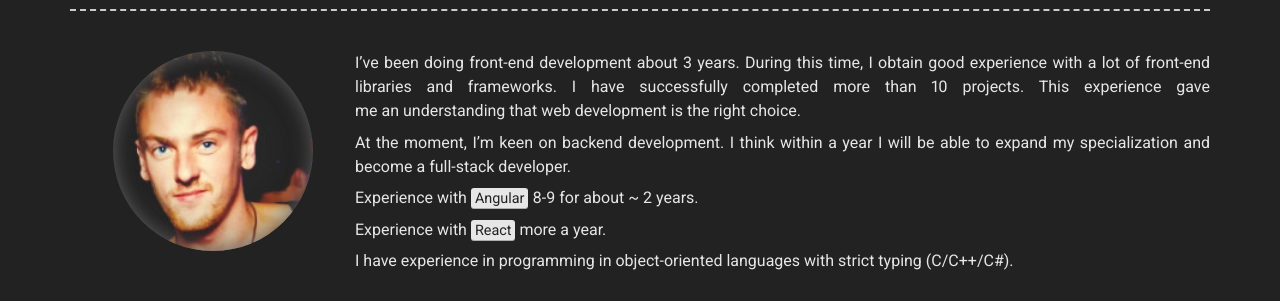
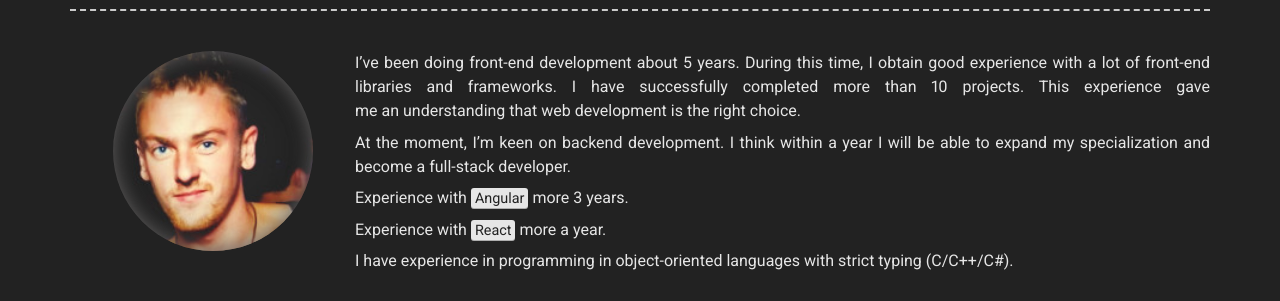
Before and after one commit to Max-Sv/Max-Sv, a website built with webpack: page src/template.html in a window 1280 px wide. Shown: the part 250-551 px from the top of the page. Built offline with nearby package versions, Linux system fonts and the light colour scheme.

Commit message:
Update template.html (#2)

```diff
--- a/src/template.html
+++ b/src/template.html
@@ -72,10 +72,10 @@
                     <div class="profile-img"></div>
                 </div>
                 <div class="intro__text-block main-block">
-                    <p>I&rsquo;ve been doing front-end development about 3&nbsp;years. During this time, I&nbsp;obtain good experience with a&nbsp;lot of&nbsp;front-end libraries and frameworks. I&nbsp;have successfully completed more than 10&nbsp;projects.
+                    <p>I&rsquo;ve been doing front-end development about 5&nbsp;years. During this time, I&nbsp;obtain good experience with a&nbsp;lot of&nbsp;front-end libraries and frameworks. I&nbsp;have successfully completed more than 10&nbsp;projects.
                         This experience gave me&nbsp;an&nbsp;understanding that web development is&nbsp;the right choice.</p>
                     <p> At&nbsp;the moment, I&rsquo;m keen on&nbsp;backend development. I&nbsp;think within a&nbsp;year&nbsp;I will be&nbsp;able to&nbsp;expand my specialization and become a&nbsp;full-stack developer.</p>
-                    <p>Experience with <mark>Angular</mark> 8-9 for about ~ 2&nbsp;years.</p>
+                    <p>Experience with <mark>Angular</mark> more 3&nbsp;years.</p>
                     <p>Experience with <mark>React</mark> more a&nbsp;year.</p>
                     <p>I&nbsp;have experience in&nbsp;programming in&nbsp;object-oriented languages with strict typing (C/C++/C#).</p>
                 </div>
```
